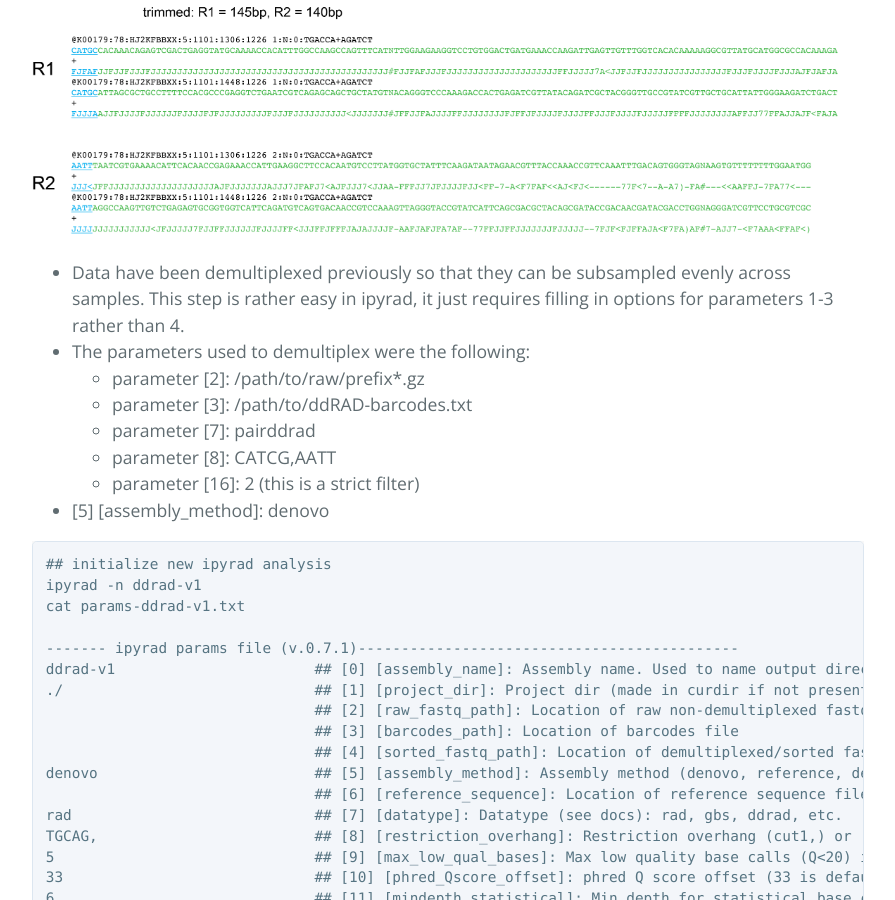
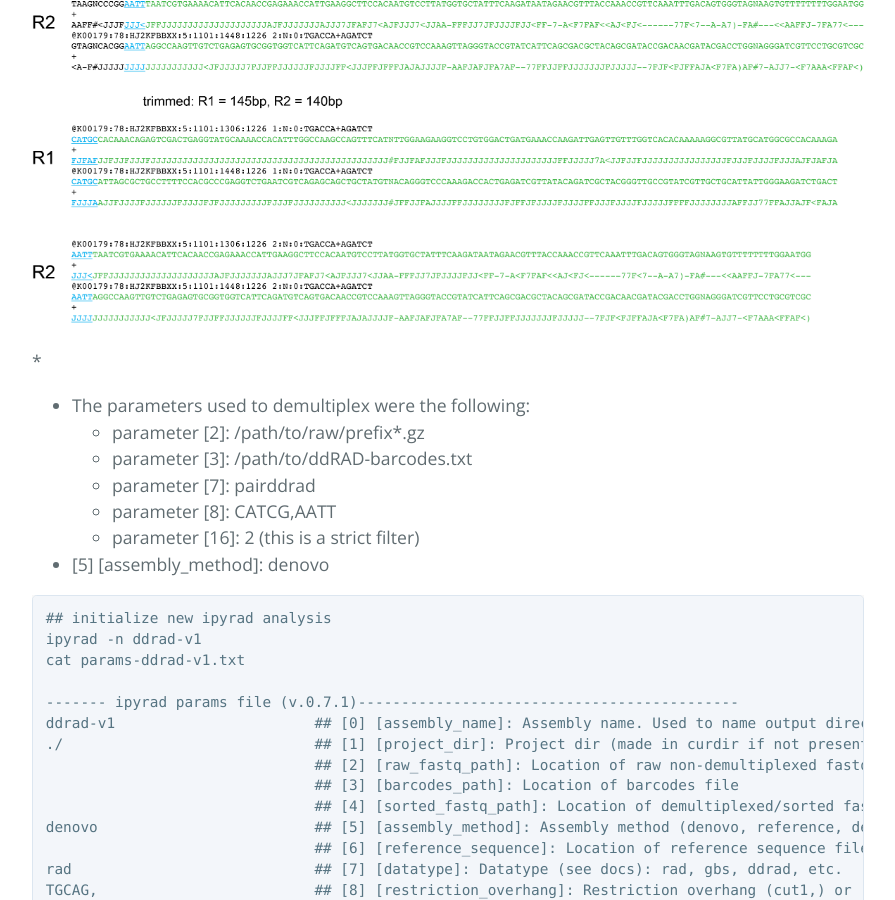
Before and after one commit to rdtarvin/RADseq_Quito_2017, a Jekyll site: the page built from _posts/2017-08-02-afternoon-ddRAD-pyrad.md, in a window 1280 px wide and 900 px high, scrolled down 2895 px. Shown: the whole window, without its empty margins (192-1087 px from the left). Built offline with Jekyll 4.4.1, drawn with Linux system fonts in a browser that asks for light colours; some of the changed text lies outside the part shown.

Commit message:
updated ddrad lesson

```diff
--- a/_posts/2017-08-02-afternoon-ddRAD-pyrad.md
+++ b/_posts/2017-08-02-afternoon-ddRAD-pyrad.md
@@ -74,7 +75,7 @@
 
 So, you can predict which parameters I have already altered for our data
 
-Step 1:
+### Step 1:
 - [0] [*assembly_name]: default, created when ipython is initiated
 - [1] [*project_dir]: keep in working directory, './'
 - [2] [raw_fastq_path]: /path/to/raw/prefix*.gz
@@ -88,7 +89,7 @@
 
 
 
-* Data have been demultiplexed previously so that they can be subsampled evenly across samples. This step is rather easy in ipyrad, it just requires filling in options for parameters 1-3 rather than 4.
+*
 * The parameters used to demultiplex were the following:
 	- parameter [2]: /path/to/raw/prefix*.gz
 	- parameter [3]: /path/to/ddRAD-barcodes.txt
```
Also changed, not shown: other parts of _posts/2017-08-02-afternoon-ddRAD-pyrad.md (+1 -0 lines).
